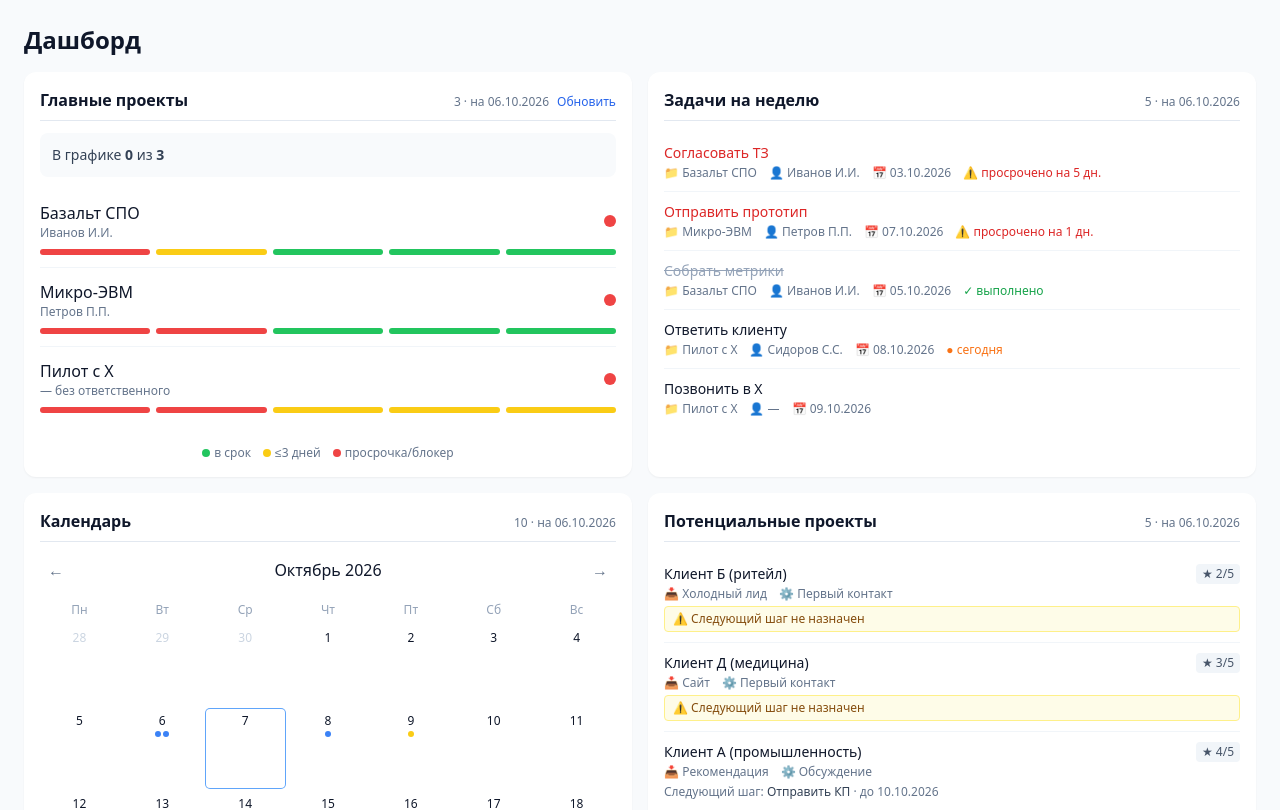
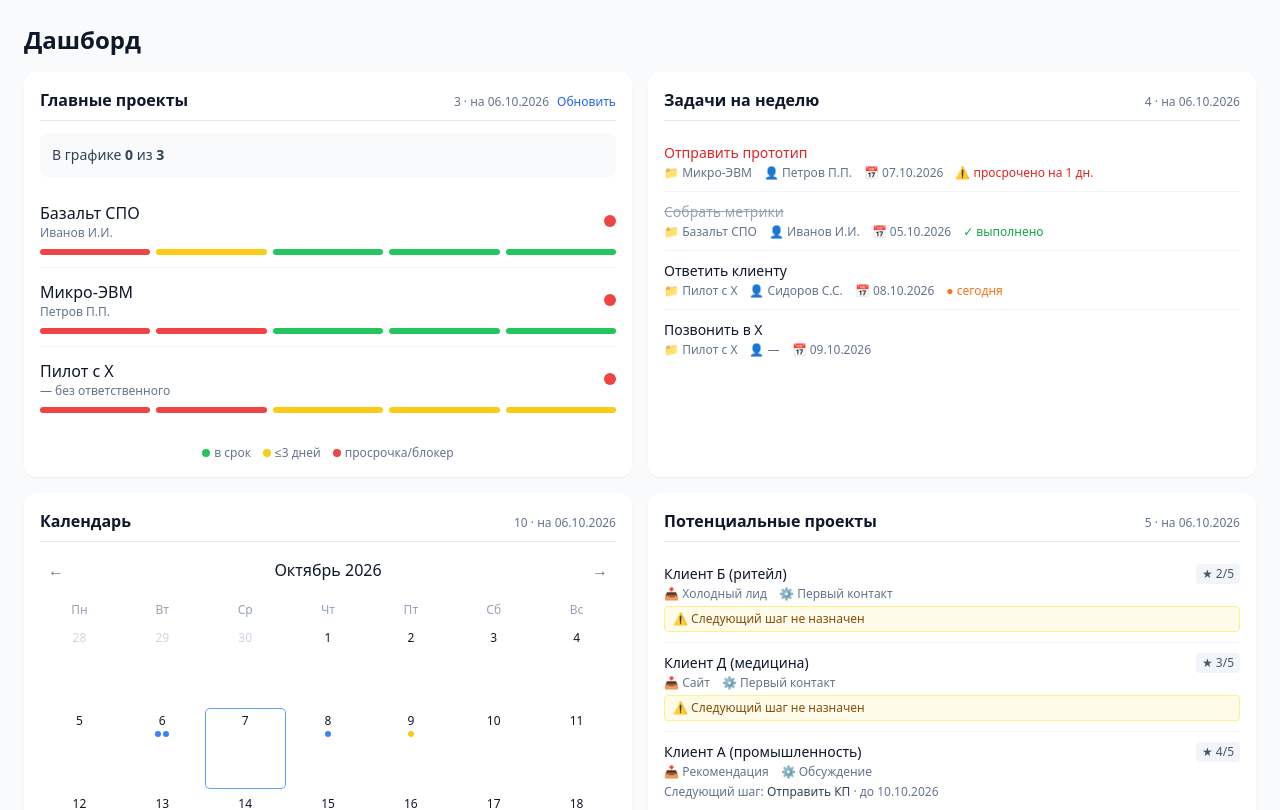
Before and after one commit to flossiskate-pixel/basealt-, a React (Vite) app: page / in a window 1280 px wide. Shown: the top 810 px of the page. Built offline with nearby package versions, Linux system fonts and the light colour scheme.

Commit message:
доработки сайта

```diff
--- a/src/App.tsx
+++ b/src/App.tsx
@@ -4,6 +4,7 @@ import { TasksBlock } from './components/blocks/TasksBlock';
 import { CalendarBlock } from './components/blocks/CalendarBlock';
 import { LeadsBlock } from './components/blocks/LeadsBlock';
 import { mockProjects, mockTasks, mockMeetings, mockLeads } from './mockData';
+import { countWeekTasks } from './domain/tasks';
 
 export default function App() {
   const generatedAt = '06.10.2026';
@@ -24,7 +25,7 @@ export default function App() {
 
         <BlockCard
           title="Задачи на неделю"
-          count={Math.min(mockTasks.length, 10)}
+          count={Math.min(countWeekTasks(mockTasks), 10)}
           generatedAt={generatedAt}
         >
           <TasksBlock tasks={mockTasks} />
--- a/src/domain/tasks.ts
+++ b/src/domain/tasks.ts
@@ -1,5 +1,6 @@
 import type { Task } from '../types';
 import { todayMsk } from './status';
+import { toIso } from './calendar';
 
 function daysBetween(from: string, to: string): number {
   const a = new Date(from).getTime();
@@ -15,10 +16,25 @@ export interface TaskRow {
 }
 
 export function prepareTasks(tasks: Task[], max = 10) {
-  const today = todayMsk();
+  const today = new Date();
+  const dow = (today.getDay() + 6) % 7; // 0 = понедельник, 6 = воскресенье
+  const monday = new Date(today);
+  monday.setDate(today.getDate() - dow);
+  const sunday = new Date(monday);
+  sunday.setDate(monday.getDate() + 6);
 
-  const rows: TaskRow[] = tasks.map(task => {
-    const diff = daysBetween(today, task.dueDate);
+  const mondayIso = toIso(monday);
+  const sundayIso = toIso(sunday);
+
+  // Оставляем только задачи, чей дедлайн попадает в текущую неделю
+  const filtered = tasks.filter(t =>
+    t.dueDate >= mondayIso && t.dueDate <= sundayIso
+  );
+
+  const todayIso = todayMsk();
+
+  const rows: TaskRow[] = filtered.map(task => {
+    const diff = daysBetween(todayIso, task.dueDate);
 
     let status: TaskRow['status'];
     if (task.completed) status = 'done';
@@ -52,3 +68,19 @@ export function formatDate(iso: string): string {
   const [y, m, d] = iso.split('-');
   return `${d}.${m}.${y}`;
 }
+
+export function countWeekTasks(tasks: Task[]): number {
+  const today = new Date();
+  const dow = (today.getDay() + 6) % 7;
+  const monday = new Date(today);
+  monday.setDate(today.getDate() - dow);
+  const sunday = new Date(monday);
+  sunday.setDate(monday.getDate() + 6);
+
+  const mondayIso = toIso(monday);
+  const sundayIso = toIso(sunday);
+
+  return tasks.filter(t =>
+    t.dueDate >= mondayIso && t.dueDate <= sundayIso
+  ).length;
+}
```
